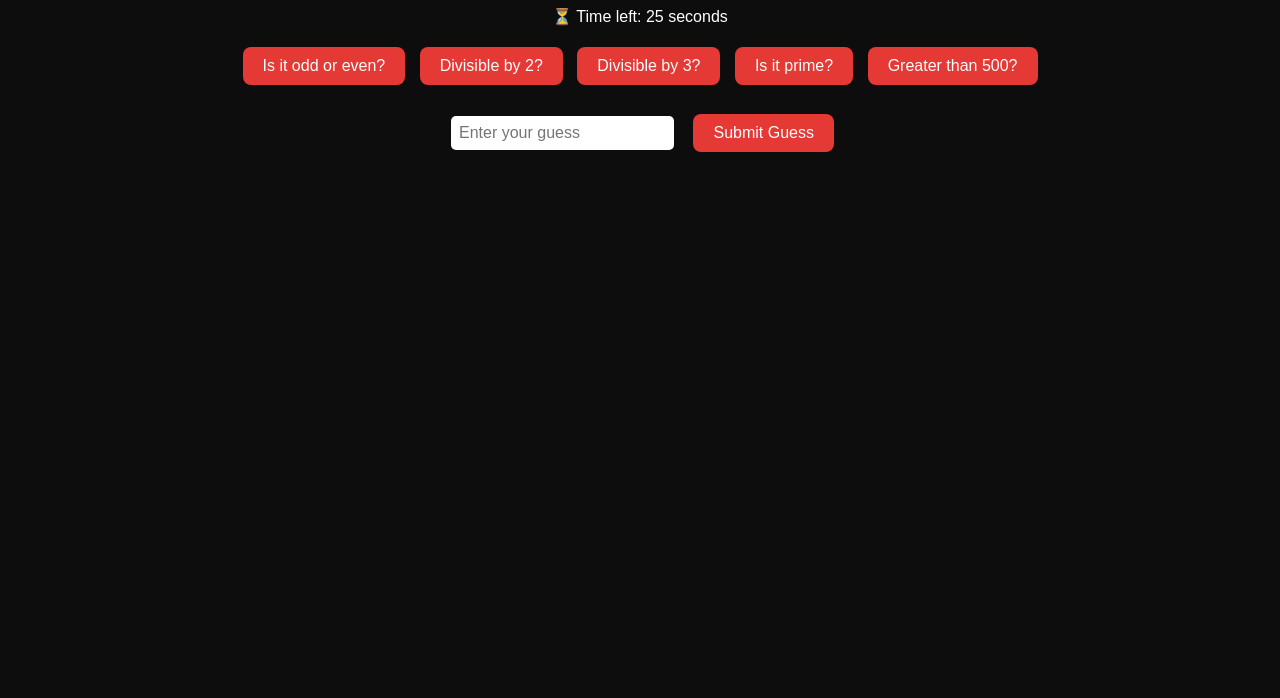
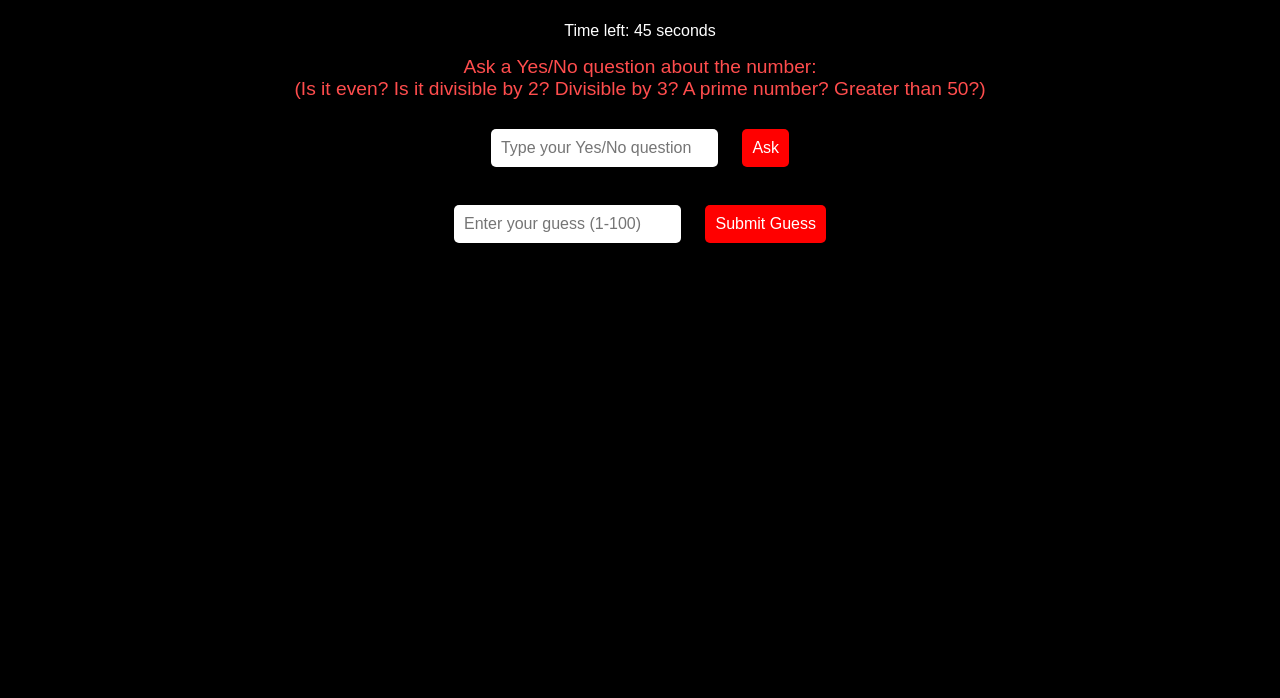
Before and after one commit to Cluee234/anoma-puzzle, a plain HTML site: page index.html in a window 1280 px wide. Shown: the part 102-800 px from the top of the page. Drawn offline with Linux system fonts and the light colour scheme.

Commit message:
Update index.html

```diff
--- a/index.html
+++ b/index.html
@@ -3,101 +3,114 @@
 <head>
 <meta charset="UTF-8">
 <meta name="viewport" content="width=device-width, initial-scale=1.0">
-<title>Anoma Puzzle Test</title>
+<title>Anoma Puzzle</title>
 <style>
     body {
+        background-color: #000;
+        color: white;
         font-family: Arial, sans-serif;
-        background-color: #0d0d0d;
-        color: white;
         text-align: center;
+        margin: 0;
+        padding: 0;
+    }
+    header {
+        background-color: red;
+        padding: 15px;
+        font-size: 1.5em;
+        font-weight: bold;
+    }
+    .container {
+        margin-top: 30px;
         padding: 20px;
     }
-    h1 { color: #e53935; }
+    input, button {
+        padding: 10px;
+        margin: 10px;
+        font-size: 1em;
+        border-radius: 5px;
+        border: none;
+    }
     button {
-        padding: 10px 20px;
-        margin: 5px;
-        border: none;
-        border-radius: 8px;
-        background-color: #e53935;
+        background-color: red;
         color: white;
-        font-size: 16px;
         cursor: pointer;
     }
-    button:hover { background-color: #ff4c4c; }
-    input {
-        padding: 8px;
-        font-size: 16px;
-        border-radius: 5px;
-        border: none;
-        margin: 10px;
+    button:hover {
+        background-color: darkred;
     }
-    #result { margin-top: 20px; font-weight: bold; }
+    .hint {
+        margin-top: 15px;
+        font-size: 1.2em;
+        color: #ff4d4d;
+    }
 </style>
 </head>
 <body>
 
-<h1>🔍 Anoma Puzzle Test</h1>
-<p>⏳ Time left: <span id="timer">30</span> seconds</p>
+<header>Anoma Puzzle Challenge</header>
 
-<div>
-    <button onclick="giveHint('oddEven')">Is it odd or even?</button>
-    <button onclick="giveHint('div2')">Divisible by 2?</button>
-    <button onclick="giveHint('div3')">Divisible by 3?</button>
-    <button onclick="giveHint('prime')">Is it prime?</button>
-    <button onclick="giveHint('gt500')">Greater than 500?</button>
+<div class="container">
+    <p id="timer">Time left: 50 seconds</p>
+    <p class="hint">Ask a Yes/No question about the number:<br>
+        (Is it even? Is it divisible by 2? Divisible by 3? A prime number? Greater than 50?)</p>
+    <input type="text" id="yesNoQuestion" placeholder="Type your Yes/No question">
+    <button onclick="askQuestion()">Ask</button>
+
+    <br><br>
+    <input type="number" id="guessInput" placeholder="Enter your guess (1-100)">
+    <button onclick="checkGuess()">Submit Guess</button>
+
+    <p id="result"></p>
+    <button id="retryBtn" onclick="startGame()" style="display:none;">Try Again</button>
 </div>
-
-<p id="hintResult"></p>
-
-<input type="number" id="guess" placeholder="Enter your guess">
-<button onclick="checkGuess()">Submit Guess</button>
-
-<p id="result"></p>
-<button id="retryBtn" onclick="startGame()" style="display:none;">🔄 Try Again</button>
 
 <audio id="successSound" src="https://www.soundjay.com/buttons/sounds/button-3.mp3"></audio>
 <audio id="failSound" src="https://www.soundjay.com/buttons/sounds/button-10.mp3"></audio>
 
 <script>
-let secretNumber, timer, timeLeft;
+let secretNumber, timeLeft, timerInterval;
 
 function startGame() {
-    secretNumber = Math.floor(Math.random() * 1000) + 1;
-    timeLeft = 30;
-    document.getElementById("timer").textContent = timeLeft;
-    document.getElementById("result").textContent = "";
-    document.getElementById("hintResult").textContent = "";
+    secretNumber = Math.floor(Math.random() * 100) + 1;
+    timeLeft = 50;
+    document.getElementById("timer").innerText = `Time left: ${timeLeft} seconds`;
+    document.getElementById("result").innerText = "";
     document.getElementById("retryBtn").style.display = "none";
-    document.getElementById("guess").value = "";
-    clearInterval(timer);
-    timer = setInterval(countdown, 1000);
+    document.getElementById("guessInput").value = "";
+    document.getElementById("yesNoQuestion").value = "";
+
+    clearInterval(timerInterval);
+    timerInterval = setInterval(() => {
+        timeLeft--;
+        document.getElementById("timer").innerText = `Time left: ${timeLeft} seconds`;
+        if (timeLeft <= 0) {
+            clearInterval(timerInterval);
+            document.getElementById("result").innerText = `⏳ Time's up! The number was ${secretNumber}.`;
+            document.getElementById("failSound").play();
+            document.getElementById("retryBtn").style.display = "inline-block";
+        }
+    }, 1000);
 }
 
-function countdown() {
-    timeLeft--;
-    document.getElementById("timer").textContent = timeLeft;
-    if (timeLeft <= 0) {
-        clearInterval(timer);
-        document.getElementById("result").textContent = "⏰ Time's up! The number was " + secretNumber;
-        document.getElementById("failSound").play();
-        document.getElementById("retryBtn").style.display = "block";
+function askQuestion() {
+    let question = document.getElementById("yesNoQuestion").value.trim().toLowerCase();
+    let answer = "";
+
+    if (question.includes("even")) {
+        answer = (secretNumber % 2 === 0) ? "Yes" : "No";
+    } else if (question.includes("divisible by 2")) {
+        answer = (secretNumber % 2 === 0) ? "Yes" : "No";
+    } else if (question.includes("divisible by 3")) {
+        answer = (secretNumber % 3 === 0) ? "Yes" : "No";
+    } else if (question.includes("prime")) {
+        answer = isPrime(secretNumber) ? "Yes" : "No";
+    } else if (question.includes("greater than 50")) {
+        answer = (secretNumber > 50) ? "Yes" : "No";
+    } else {
+        answer = "Please ask a valid question (even, divisible by 2, divisible by 3, prime, greater than 50).";
     }
-}
 
-function giveHint(type) {
-    let hint = "";
-    if (type === "oddEven") {
-        hint = (secretNumber % 2 === 0) ? "✅ It's even" : "✅ It's odd";
-    } else if (type === "div2") {
-        hint = (secretNumber % 2 === 0) ? "✅ Yes, divisible by 2" : "❌ No, not divisible by 2";
-    } else if (type === "div3") {
-        hint = (secretNumber % 3 === 0) ? "✅ Yes, divisible by 3" : "❌ No, not divisible by 3";
-    } else if (type === "prime") {
-        hint = isPrime(secretNumber) ? "✅ Yes, it's a prime number" : "❌ No, not a prime";
-    } else if (type === "gt500") {
-        hint = (secretNumber > 500) ? "✅ Yes, greater than 500" : "❌ No, not greater than 500";
-    }
-    document.getElementById("hintResult").textContent = hint;
+    document.getElementById("result").innerText = answer;
 }
 
 function isPrime(num) {
@@ -109,14 +122,16 @@ function isPrime(num) {
 }
 
 function checkGuess() {
-    let guess = parseInt(document.getElementById("guess").value);
+    let guess = parseInt(document.getElementById("guessInput").value);
     if (guess === secretNumber) {
-        document.getElementById("result").textContent = "🎉 Correct! The number was " + secretNumber;
+        document.getElementById("result").innerText = "🎉 Correct! You guessed the number!";
         document.getElementById("successSound").play();
-        clearInterval(timer);
-        document.getElementById("retryBtn").style.display = "block";
+        clearInterval(timerInterval);
+        document.getElementById("retryBtn").style.display = "inline-block";
+    } else if (!guess) {
+        document.getElementById("result").innerText = "⚠️ Please enter a number.";
     } else {
-        document.getElementById("result").textContent = "❌ Wrong guess!";
+        document.getElementById("result").innerText = "❌ Wrong guess. Try again.";
         document.getElementById("failSound").play();
     }
 }
```
